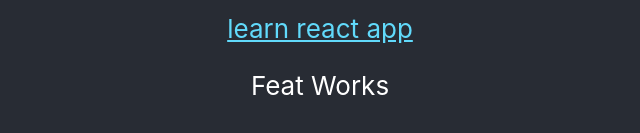
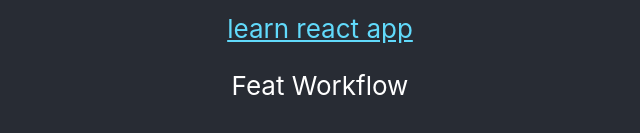
Before and after one commit to TheLazron/cra-travis-ci, a React (Create React App) app: page / in a window 1280 px wide. Shown: the part 573-706 px from the top of the page, without its empty margins (320-960 px from the left). Built offline with nearby package versions, Linux system fonts and the light colour scheme.

Commit message:
feat changes

```diff
--- a/src/App.js
+++ b/src/App.js
@@ -17,7 +17,7 @@
         >
           learn react app
         </a>
-        <p>Feat Works</p>
+        <p>Feat Workflow</p>
       </header>
     </div>
   );
```
